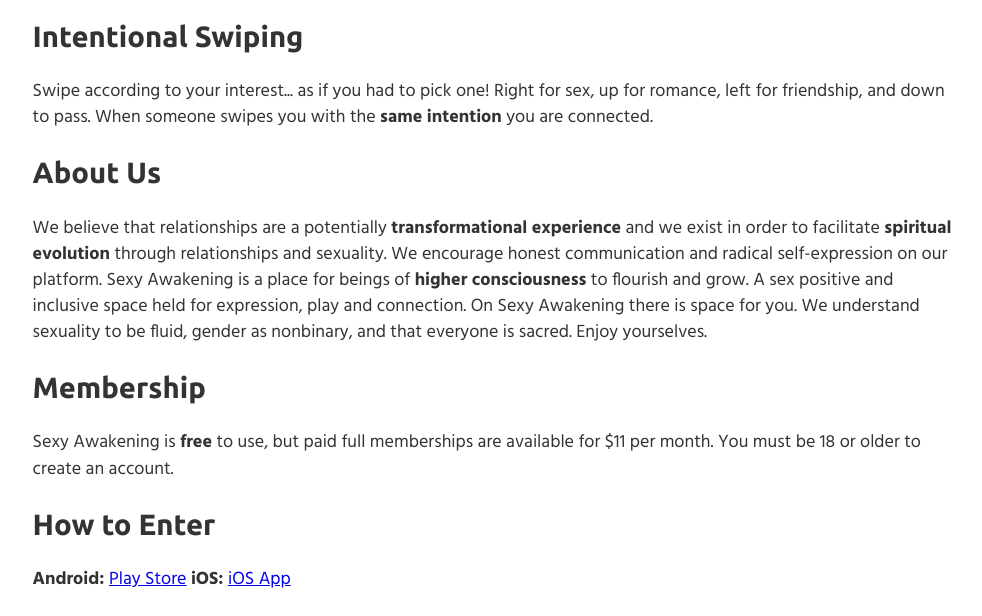
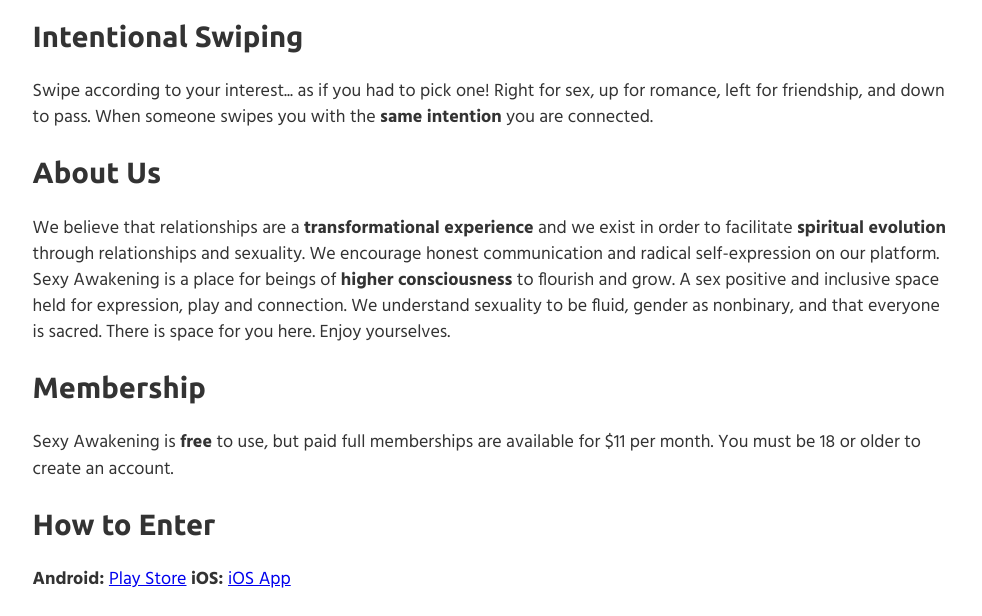
Before and after one commit to russjwells/sexy-awakening-website-2, a Gatsby site: page / in a window 1280 px wide. Shown: the part 161-777 px from the top of the page, without its empty margins (147-1129 px from the left). Built offline with nearby package versions, Linux system fonts and the light colour scheme; Gatsby itself is replaced by a stand-in of ours.

Commit message:
more edits

```diff
--- a/src/pages/index.js
+++ b/src/pages/index.js
@@ -12,7 +12,7 @@
     <h2>Intentional Swiping</h2>
     <p>Swipe according to your interest... as if you had to pick one! Right for sex, up for romance, left for friendship, and down to pass. When someone swipes you with the <b>same intention</b> you are connected.</p>
     <h2>About Us</h2>
-    <p>We believe that relationships are a potentially <b>transformational experience</b> and we exist in order to facilitate <b>spiritual evolution</b> through relationships and sexuality. We encourage honest communication and radical self-expression on our platform. Sexy Awakening is a place for beings of <b>higher consciousness</b> to flourish and grow. A sex positive and inclusive space held for expression, play and connection. On Sexy Awakening there is space for you. We understand sexuality to be fluid, gender as nonbinary, and that everyone is sacred. Enjoy yourselves.</p>
+    <p>We believe that relationships are a <b>transformational experience</b> and we exist in order to facilitate <b>spiritual evolution</b> through relationships and sexuality. We encourage honest communication and radical self-expression on our platform. Sexy Awakening is a place for beings of <b>higher consciousness</b> to flourish and grow. A sex positive and inclusive space held for expression, play and connection. We understand sexuality to be fluid, gender as nonbinary, and that everyone is sacred. There is space for you here. Enjoy yourselves.</p>
     <h2>Membership</h2>
     <p>Sexy Awakening is <b>free</b> to use, but paid full memberships are available for $11 per month. You must be 18 or older to create an account.</p>
     <h2>How to Enter</h2>
```
